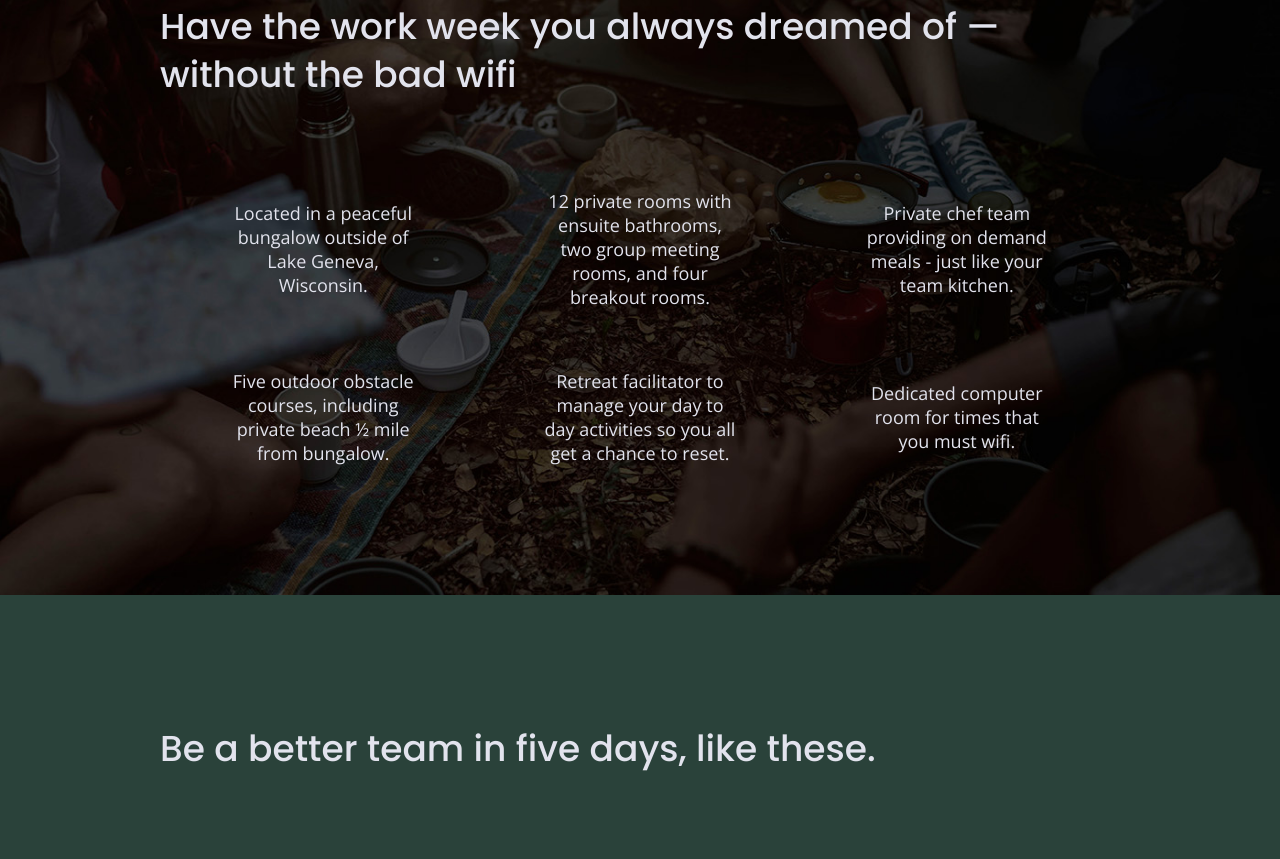
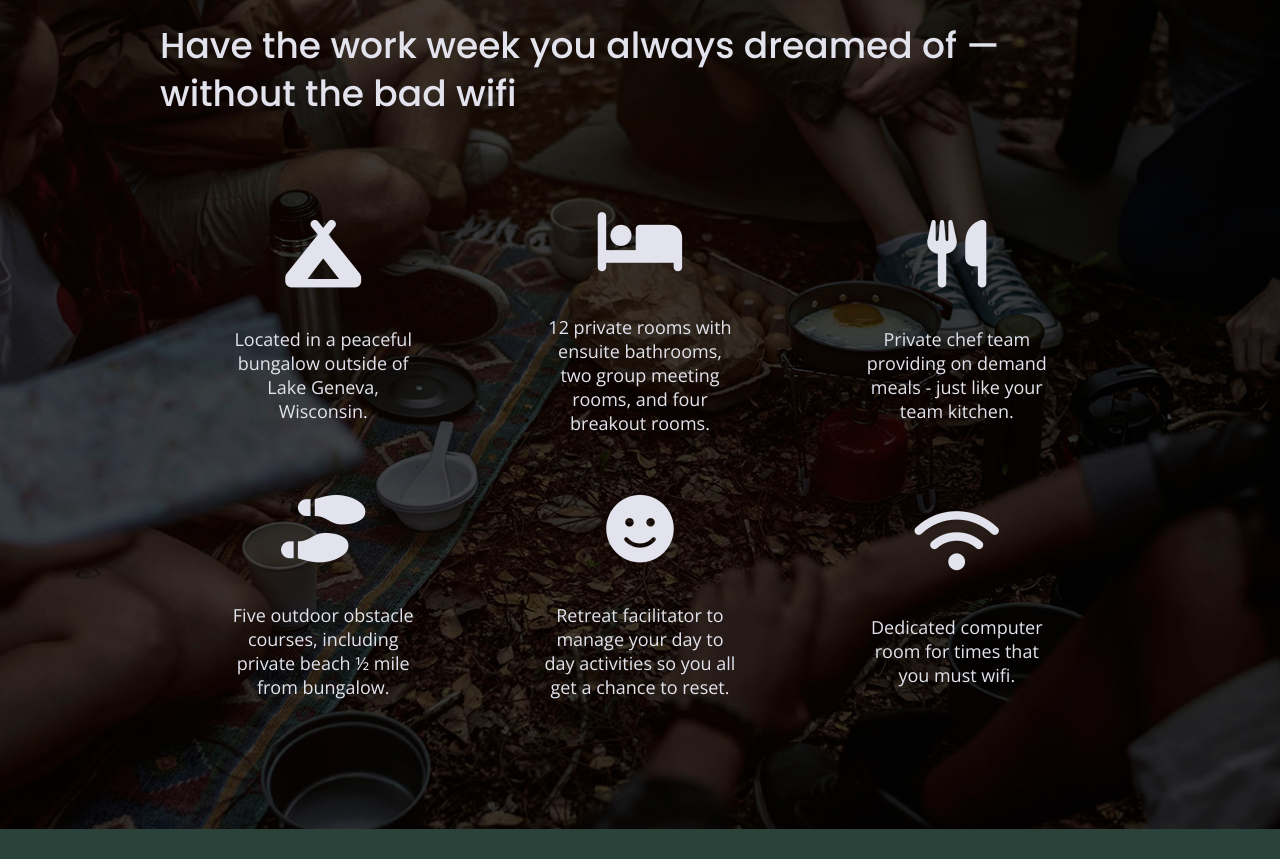
Before and after one commit to tdw1186/Unplugged-Retreat, a website built with Parcel: page index.html in a window 1280 px wide. Shown: the part 1021-1880 px from the top of the page. Built offline with nearby package versions, Linux system fonts and the light colour scheme.

Commit message:
Added feature icons

```diff
--- a/css/main.css
+++ b/css/main.css
@@ -357,8 +357,6 @@ input[type=button] {
   background-image: url(../img/rawpixel-800820-unsplash1.jpg);
   background-size: cover;
   background-position: center;
-
-
 }
 
 .features h2 {
@@ -387,6 +385,10 @@ input[type=button] {
   text-align: center;
 }
 
+.features i {
+	font-size: 3.75em;
+        margin-bottom: 40px;
+}
 
 /*-----Reviews----*/
 
@@ -655,6 +657,10 @@ input[type=button] {
   .features .features-item-description {
     width: 62%;
   }
+
+
+
+
  /* Reviews */
 
   .reviews article {
@@ -807,6 +813,9 @@ input[type=button] {
   flex-basis: 33%;
   }
 
+
+
+
 /*-------reviews--------*/
 
   .reviews article div {
--- a/index.html
+++ b/index.html
@@ -19,6 +19,9 @@
 
   <link rel="stylesheet" href="css/normalize.css">
   <link rel="stylesheet" href="css/main.css">
+  <script src="https://kit.fontawesome.com/142568ee20.js" crossorigin="anonymous"></script>
+
+  <i class="fas fa-campground"></i>
 
 
 <!-- Google Fonts -->
@@ -71,31 +74,43 @@
         <h2>Have the work week you always dreamed of — without the bad wifi</h2>
         <div class="features-items">
           <article>
-            <p class="fontawesome-icon"></p>
+            <p class="fontawesome-icon">
+              <i class="fas fa-campground"></i>
+            </p>
             <p class="features-item-description">Located in a peaceful bungalow outside of Lake Geneva, Wisconsin.</p>
           </article>
           <article>
-            <p class="fontawesome-icon"></p>
+            <p class="fontawesome-icon">
+              <i class="fas fa-bed"></i>
+            </p>
             <p class="features-item-description">12 private rooms with ensuite bathrooms, two group meeting rooms, and
             four breakout rooms.</p>
           </article>
           <article>
-            <p class="fontawesome-icon"></p>
+            <p class="fontawesome-icon">
+              <i class="fas fa-utensils"></i>
+            </p>
             <p class="features-item-description">Private chef team providing on demand meals - just like your team
             kitchen.</p>
           </article>
           <article>
-            <p class="fontawesome-icon"></p>
+            <p class="fontawesome-icon">
+              <i class="fas fa-shoe-prints"></i>
+            </p>
             <p class="features-item-description">Five outdoor obstacle courses, including private beach ½ mile from
             bungalow.</p>
           </article>
           <article>
-            <p class="fontawesome-icon"></p>
+            <p class="fontawesome-icon">
+              <i class="fas fa-smile"></i>
+            </p>
             <p class="features-item-description">Retreat facilitator to manage your day to day activities so you all get a
             chance to reset.</p>
           </article>
           <article>
-            <p class="fontawesome-icon"></p>
+            <p class="fontawesome-icon">
+              <i class="fas fa-wifi"></i>
+            </p>
             <p class="features-item-description">Dedicated computer room for times that you must wifi.</p>
           </article>
         </div>
```
Also changed, not shown: about/index.html (+1 -0 lines), faq/index.html (+1 -0 lines).
